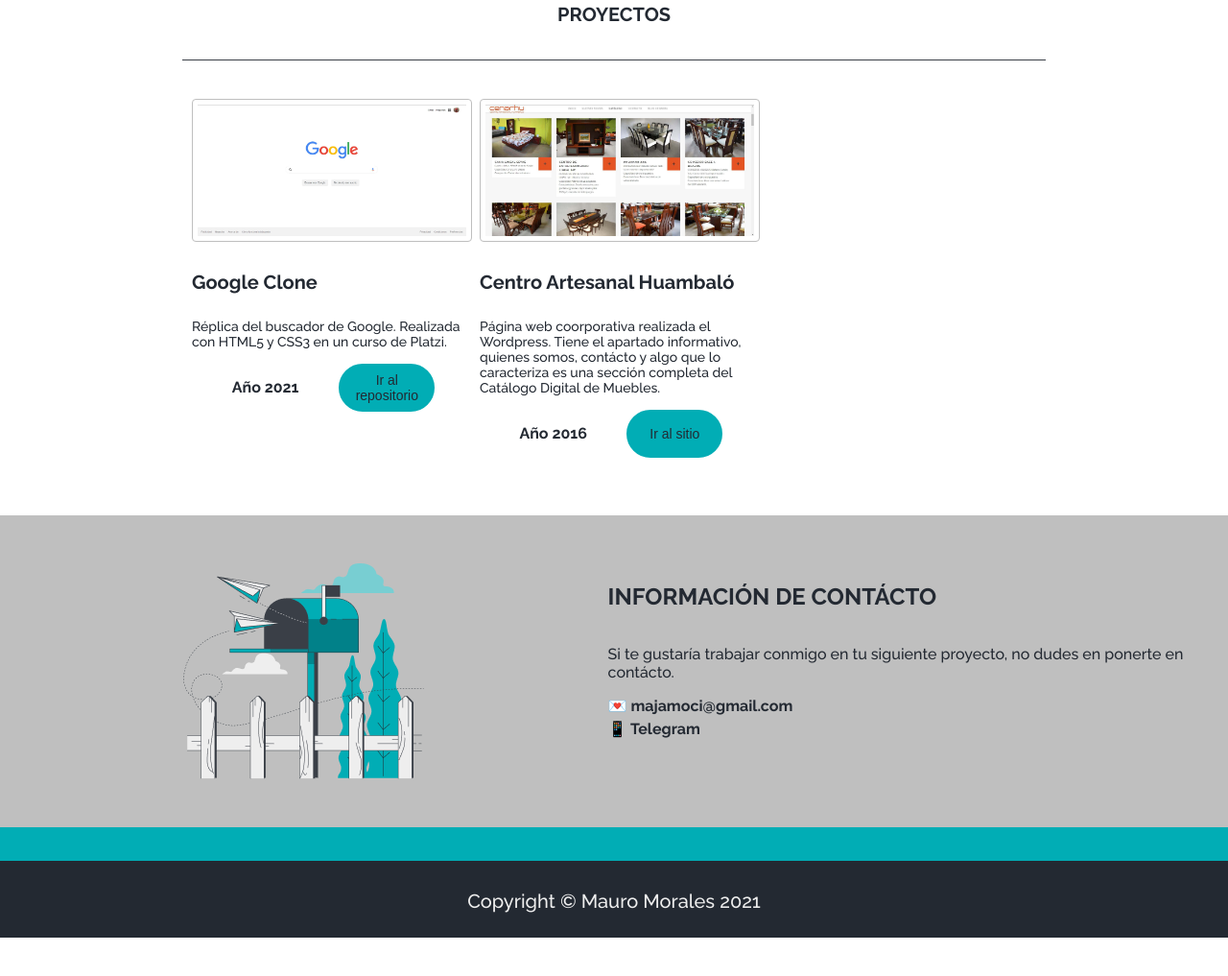
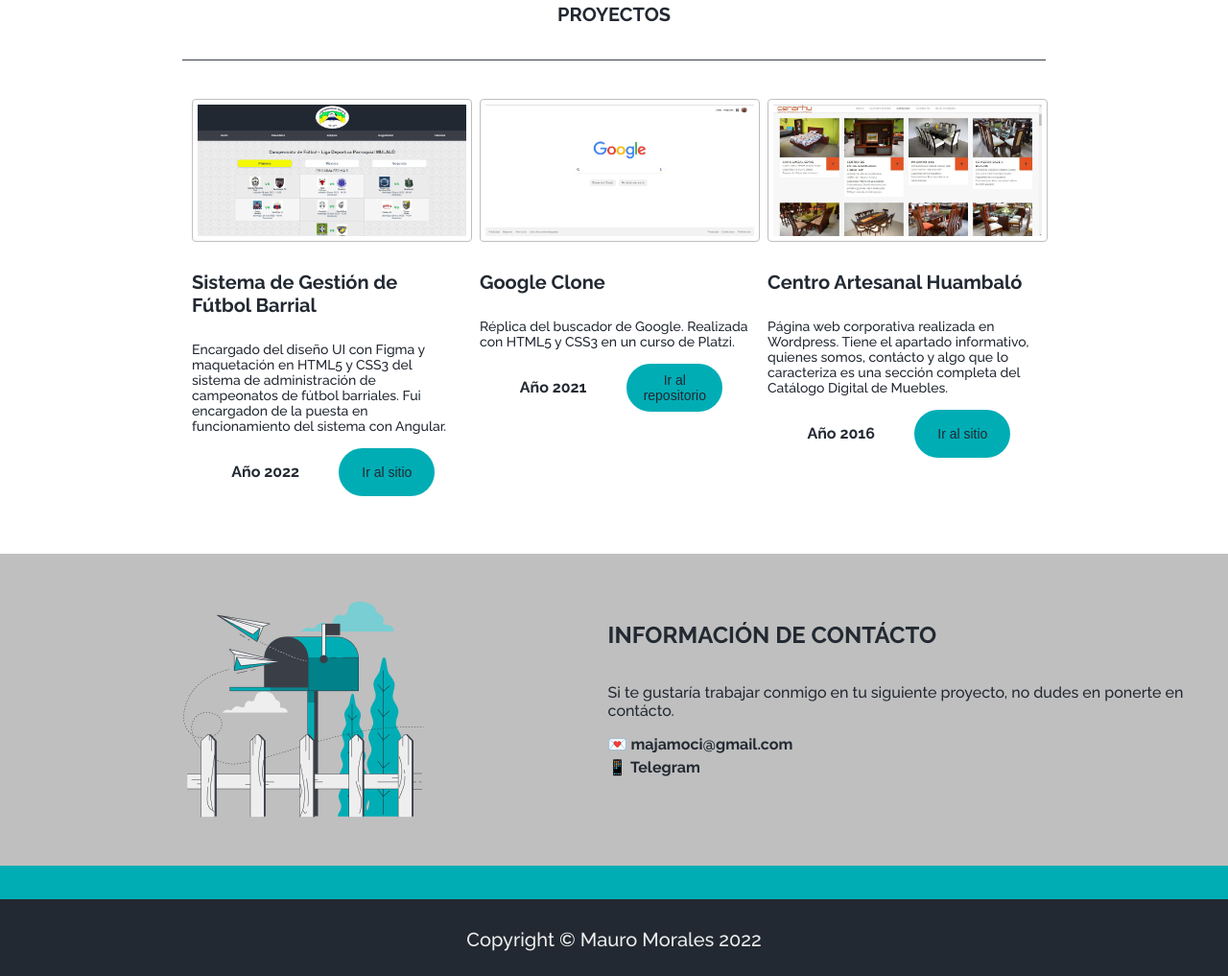
Before and after one commit to majamoci/majamoci-portfolio, a plain HTML site: page index.html in a window 1280 px wide. Shown: the part 653-1670 px from the top of the page at 96% size. Before the commit the page ends 1630 px from the top, so only its background shows below. Drawn offline with Linux system fonts and the light colour scheme.

Commit message:
Ingreso de un nuevo proyecto + camboi de cv

```diff
--- a/index.html
+++ b/index.html
@@ -30,7 +30,7 @@
                 <a href="https://majamoci.github.io/majamoci-portfolio/"><img src="./assets/img/Logotipo.png" alt="Logo de mi blog"></a>
             </section>
             <section class="cv-link">
-                <a target="_blank" href="./assets/pdf/CV Mauro Morales.pdf">Descargar CV</a>
+                <a target="_blank" href="./assets/pdf/CV-Mauro Morales.pdf">Descargar CV</a>
             </section>
         </nav>
     </header>
@@ -42,7 +42,7 @@
                 </div>
                 <div>
                     <h2>👋Hola, mi nombre es Mauro Morales</h2>
-                    <p><strong>Front-end developer</strong> en proceso, soy apasionado por el mundo de la tecnología💻 y me gusta aprender constantemente🤓.</p>
+                    <p><strong>Front-end developer</strong>, tengo una gran afición por el mundo de la tecnología💻 y me gusta aprender constantemente🤓 y tener nuevos retos.</p>
                     <p>Vivo en una hermosa parroquia llamada <strong>Huambaló</strong> en 🇪🇨. </p>
                 </div>
             </div>
@@ -51,6 +51,21 @@
             <div class="grid-container">
                 <h3>PROYECTOS</h3>
                 <div class="projects-main-container">
+                    <article class="project-container">
+                        <a target="_blank" href="https://ligaparroquialmulalo.azurewebsites.net">
+                            <img src="./assets/img/projects/liga-deportiva-mulalo.jpg" alt="">
+                        </a>
+                        <h4>Sistema de Gestión de Fútbol Barrial</h4>
+                        <p>Encargado del diseño UI con Figma y maquetación en HTML5 y CSS3 del sistema de administración de campeonatos de fútbol barriales.
+                            Fui encargadon de la puesta en funcionamiento del sistema con Angular.
+                        </p>
+                        <div class="button-container">
+                            <p class="project-annio">Año 2022</p>
+                            <button>
+                                <a target="_blank" href="https://ligaparroquialmulalo.azurewebsites.net">Ir al sitio</a>
+                            </button>
+                        </div>
+                    </article>
                     <article class="project-container">
                         <a target="_blank" href="https://majamoci.github.io/google-clone/">
                             <img src="./assets/img/projects/project-google-clonejpg.jpg" alt="">
@@ -69,7 +84,7 @@
                             <img src="./assets/img/projects/project-cenarhu.jpg" alt="">
                         </a>
                         <h4>Centro Artesanal Huambaló</h4>
-                        <p>Página web coorporativa realizada el Wordpress. Tiene el apartado informativo, quienes somos, contácto y algo que lo caracteriza es una sección completa del Catálogo Digital de Muebles.</p>
+                        <p>Página web corporativa realizada en Wordpress. Tiene el apartado informativo, quienes somos, contácto y algo que lo caracteriza es una sección completa del Catálogo Digital de Muebles.</p>
                         <div class="button-container">
                             <p class="project-annio">Año 2016</p>
                             <button>
@@ -96,7 +111,7 @@
         </section>
     </main>
     <footer>
-        <p>Copyright &copy; Mauro Morales 2021</p>
+        <p>Copyright &copy; Mauro Morales 2022</p>
     </footer>
 </body>
 </html>
```
Also changed, not shown: assets/img/projects/liga-deportiva-mulalo.jpg (added), 2 other files.
